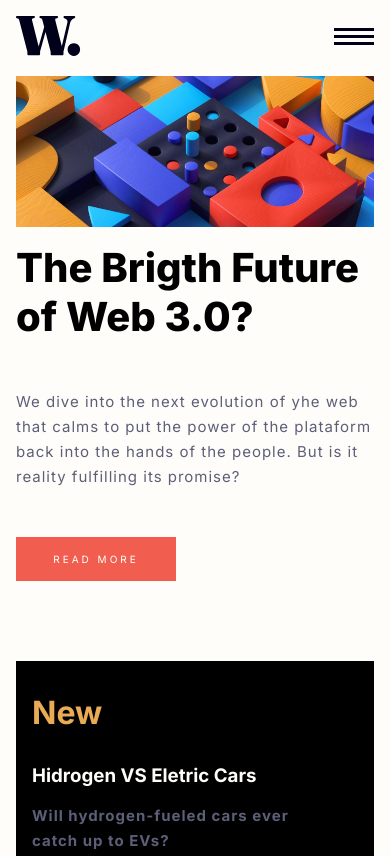
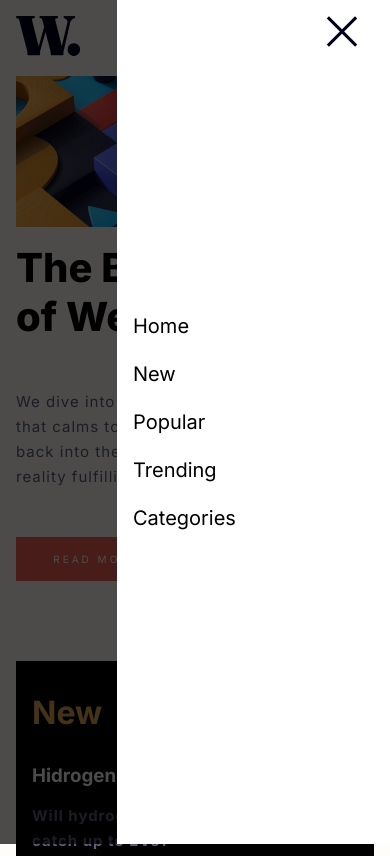
Before and after one commit to Leandro-Frota/new-homepage-main, a plain HTML site: page index.html in a window 390 px wide. Shown: the top 856 px of the page. Drawn offline with Linux system fonts and the light colour scheme.

Commit message:
Criei o menu de navegação lateral para a versão mobile

```diff
--- a/assets/style.css
+++ b/assets/style.css
@@ -34,6 +34,7 @@ body{
     padding: 2em 4rem 4rem 4rem;
     background-color: var(--bg-body);
     font-family: 'Inter', sans-serif;
+    position: relative;
 }
 
 .container{
@@ -64,20 +65,67 @@ body{
     font-size: var(--fs-nav);
 }
 
-.nav_item{
+
+.nav_Container{
+    position: absolute;
+    inset: 0;
+    background:rgba(0,0,0,0.7);
+    opacity: 0;
+    visibility: hidden;
+
+}
+.nav_Container.open{
+    opacity: 1;
+    visibility: visible;
+
+}
+.menuMobile{
+
+    display: flex;
+    flex-direction: column;
+    justify-content: center;
+    align-items: star;
+    gap: 1.5rem;
+    position: absolute;
+    right: 0;
+    bottom: 0;
+    top: 0;
+    width: 70%;
+    background-color: white;
+    padding-left: 1rem;
+
+}
+
+
+.nav_item, .nav_item_mobile{
     text-decoration: none;
     color: var(--fc-text-primary);
     cursor: pointer;
     font-size: 15px;
 
 }
-.nav_item:hover{
+
+.nav_item_mobile{
+    color: var(--bg-aside);
+    font-size: 20px;
+}
+
+.nav_item:hover , .nav_item_mobile:hover{
     color: var(--fc-nav-item-hover);
 }
 
 .nav_item_icon_burguer{
     display: none;
 }
+
+.nav_item_icon_burguer_close{
+    position: absolute;
+    top: 1rem;
+    right: 2rem;
+    font-size: 1rem;
+}
+
+
 
 .main_img{
     grid-area: mainImg;
@@ -256,7 +304,7 @@ body{
 }
 
 
-@media (max-width: 1000px) {
+@media (max-width: 800px) {
     body{
         padding: 1rem;
     }
--- a/index.html
+++ b/index.html
@@ -25,9 +25,24 @@
                 <a class="nav_item" href="#">Popular</a>
                 <a class="nav_item" href="#">Trending</a>
                 <a class="nav_item" href="#">Categories</a>
-                <a class="nav_item_icon_burguer" href=""><img src="assets/images/icon-menu.svg"
+                <a id="iconBurguer" class="nav_item_icon_burguer" href=""><img src="assets/images/icon-menu.svg"
                         alt="icone menu burguer"></a>
             </nav>
+            <div class="nav_Container open">
+                <nav class="menuMobile">
+                    <a class="nav_item_mobile" href="#">Home</a>
+                    <a class="nav_item_mobile" href="#">New</a>
+                    <a class="nav_item_mobile" href="#">Popular</a>
+                    <a class="nav_item_mobile" href="#">Trending</a>
+                    <a class="nav_item_mobile" href="#">Categories</a>
+                    <a id="iconBurguer" class="nav_item_icon_burguer_close" href=""><img
+                            src="assets/images/icon-menu-close.svg" alt="icone menu burguer"></a>
+                </nav>
+
+            </div>
+
+
+
         </header>
         <section class="main_img">
             <img class="img_main" src="assets/images/image-web-3-desktop.jpg" alt="imagem image-web-3-desktop">
```
Also changed, not shown: images/favicon-32x32.png (deleted), images/icon-menu-close.svg (deleted), images/icon-menu.svg (deleted), images/image-gaming-growth.jpg (deleted), images/image-retro-pcs.jpg (deleted), images/image-top-laptops.jpg (deleted), images/image-web-3-desktop.jpg (deleted), images/image-web-3-mobile.jpg (deleted), images/logo.svg (deleted).
